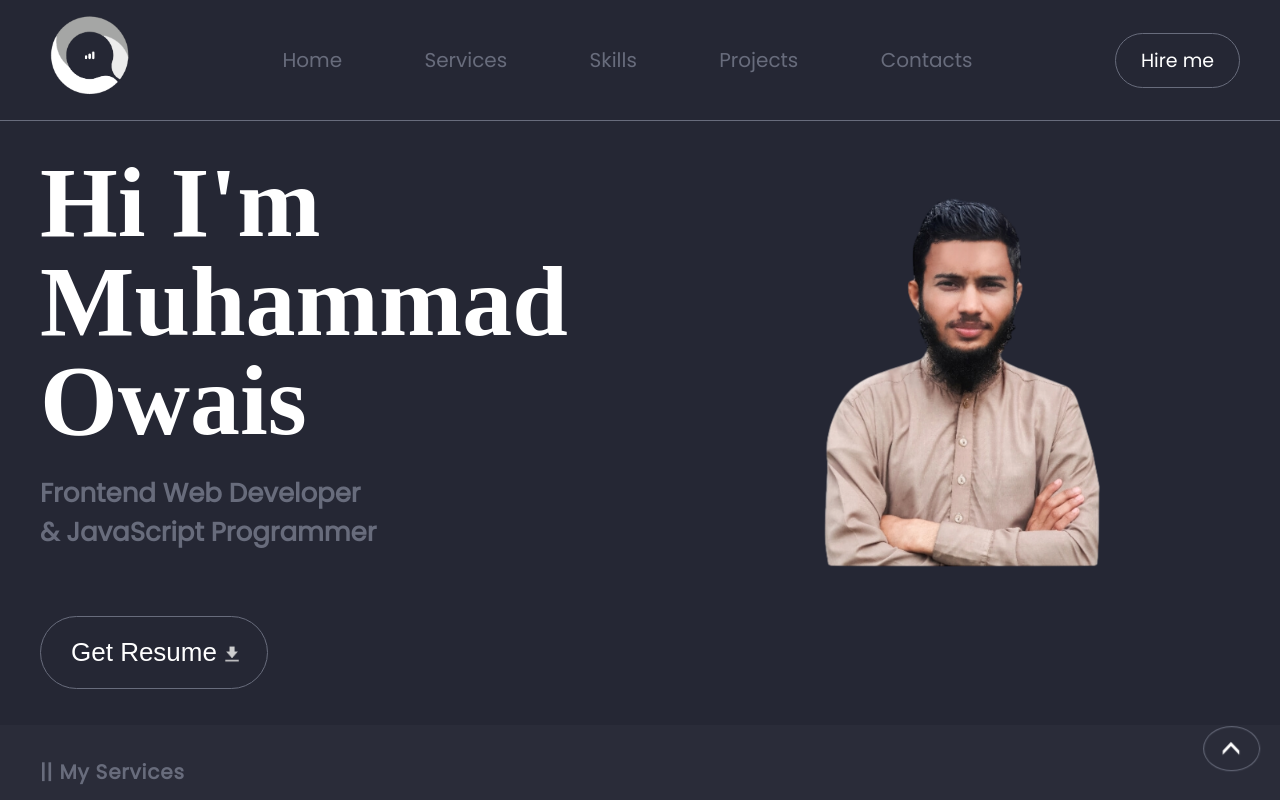
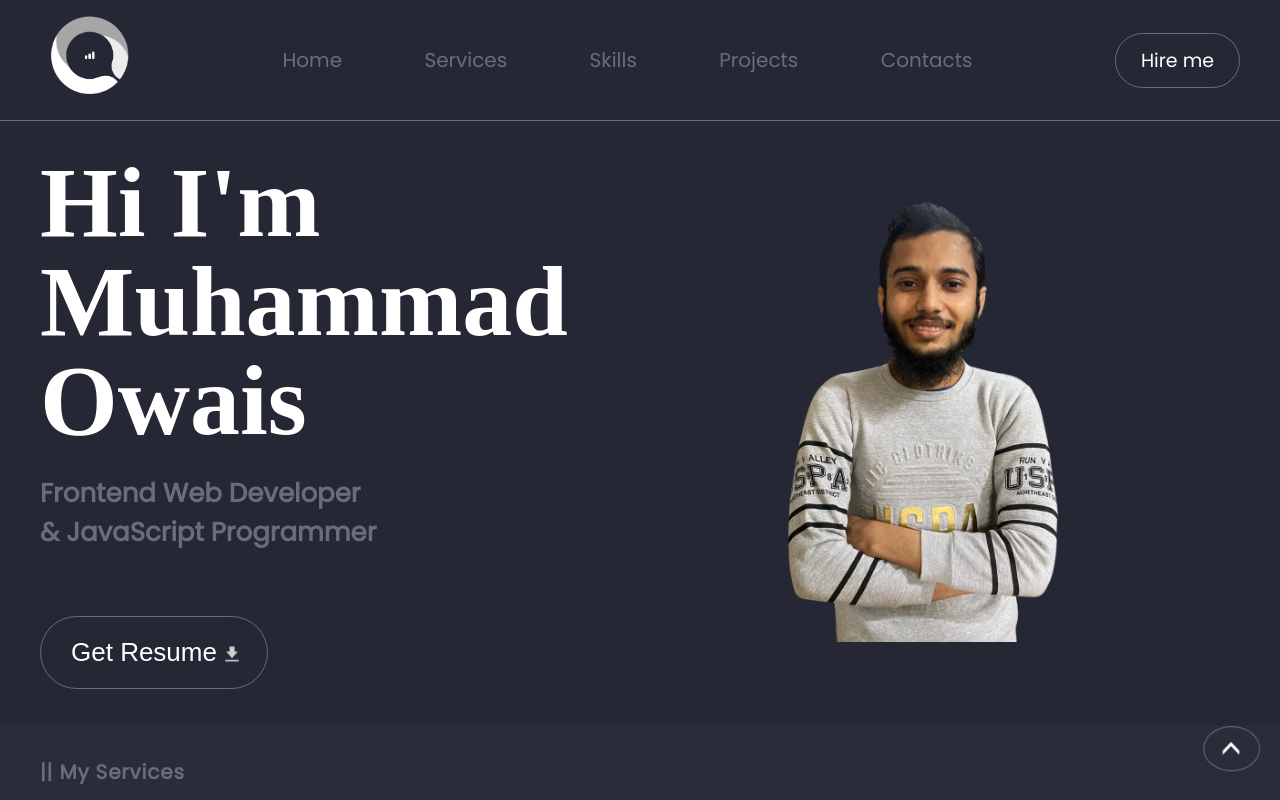
Before and after one commit to ProgrammerOwais/MyPortfolio.github.io, a React (Create React App) app: page / in a window 1280 px wide. Shown: the top 800 px of the page. Built offline with nearby package versions, Linux system fonts and the light colour scheme.

Commit message:
changing new img

```diff
--- a/src/components/Mainsec.js
+++ b/src/components/Mainsec.js
@@ -1,4 +1,4 @@
-import myImg from "../images/newowaisimg.png";
+import myImg from "../images/owaisimgbgrm.png";
 import download from "../images/download.png";
 import myResume from "../Owais_frontend_Resume.pdf";
 
--- a/src/index.css
+++ b/src/index.css
@@ -365,9 +365,9 @@ a {
   /* border: 1px solid blue; */
   width: 100%;
   min-width: 100px;
-  max-width: 400px;
+  max-width: 300px;
   left: 50%;
-  top: 5%;
+  top: 3%;
   transform: translateX(-50%);
   background-color: transparent;
 }
@@ -1428,7 +1428,7 @@ a {
     min-width: 650px;
     width: 100%;
     min-width: 200px;
-    max-width: 400px;
+    max-width: 350px;
     /* border: 1px solid red; */
     /* border: 2px solid red; */
   }
```
Also changed, not shown: src/images/owaisimgbgrm.png (added).
